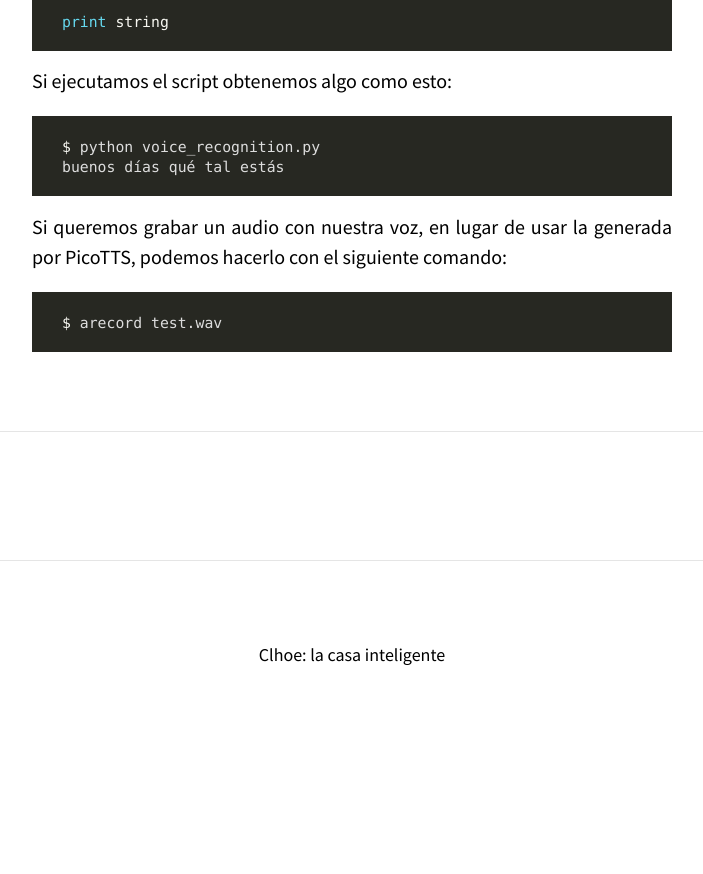
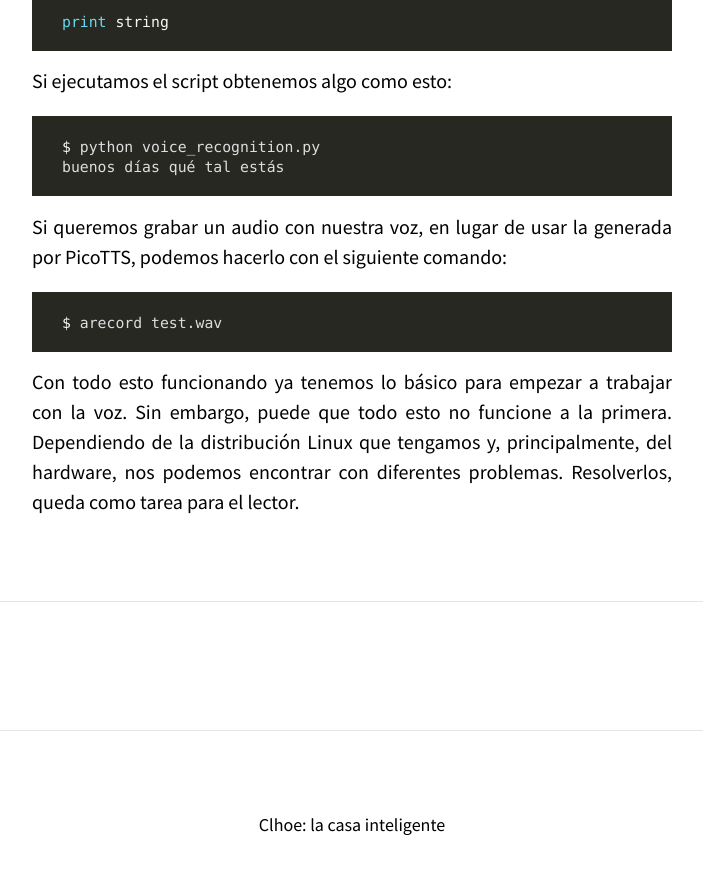
Before and after one commit to clhoe/clhoe.github.io, a Jekyll site: the page built from _posts/2017-05-01-preparacion_voz.md, in a window 1280 px wide and 900 px high, scrolled down 2205 px. Shown: the top 874 px of the window, without its empty margins (288-991 px from the left). Built offline with Jekyll 4.4.1, drawn with Linux system fonts in a browser that asks for light colours; nearby versions of some CDN libraries; comment, search, counter and statistics services are not loaded; before the commit the page ends 2935 px from its top, so only the background shows below that.

Commit message:
Update 2017-05-01-preparacion_voz.md

````diff
--- a/_posts/2017-05-01-preparacion_voz.md
+++ b/_posts/2017-05-01-preparacion_voz.md
@@ -103,3 +103,5 @@ Si queremos grabar un audio con nuestra voz, en lugar de usar la generada por Pi
 $ arecord test.wav
 
 ```
+
+Con todo esto funcionando ya tenemos lo básico para empezar a trabajar con la voz. Sin embargo, puede que todo esto no funcione a la primera. Dependiendo de la distribución Linux que tengamos y, principalmente, del hardware, nos podemos encontrar con diferentes problemas. Resolverlos, queda como tarea para el lector.
````
